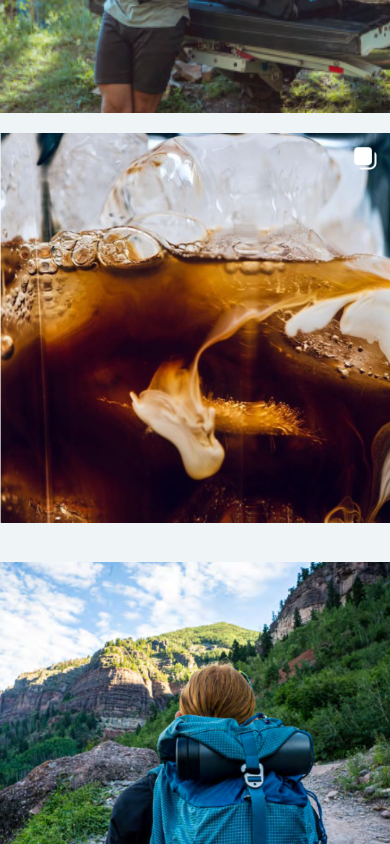
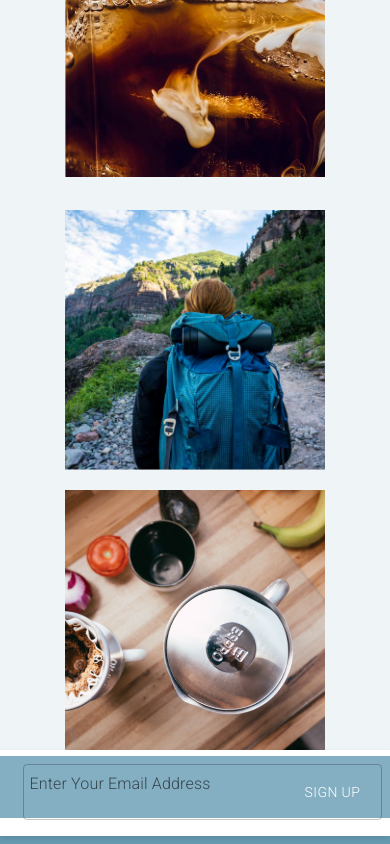
Before and after one commit to Mirza-herenda/espro-web-page, a React (Create React App) app: page / in a window 390 px wide. Shown: the part 7453-8297 px from the top of the page. Built offline with nearby package versions, Linux system fonts and the light colour scheme.

Commit message:
testing resposive

```diff
--- a/src/components/Footer.js
+++ b/src/components/Footer.js
@@ -26,7 +26,7 @@ function Footer() {
         </div>
         <TextField
           className="input"
-          label="Enter Your Email Adress"
+          label="Enter Your Email Address"
           sx={{ border: "none" }}
           InputProps={{
             endAdornment: (
@@ -37,7 +37,7 @@ function Footer() {
               </InputAdornment>
             ),
           }}
-        ></TextField>
+        />
       </Toolbar>
       <Toolbar className="BottomToolBar">
         <Box className="middle">
--- a/src/styles/BestMoments.css
+++ b/src/styles/BestMoments.css
@@ -1,34 +1,32 @@
-.MainDivWrapper{
-    background-color: #EFF5F7;
+.MainDivWrapper {
+  background-color: #eff5f7;
   width: 100%;
   height: 100%;
 }
-.title_1{
-    color: #221F20;
+.title_1 {
+  color: #221f20;
   font-size: 36px;
-    font-family: 'Barlow Condensed', sans-serif;
+  font-family: "Barlow Condensed", sans-serif;
   font-weight: bold;
-
 }
-.topPart{
+.topPart {
   display: flex;
-    justify-content: space-between;
+  justify-content: space-around;
+  margin-top: 3%;
 }
-.textSection{
+.textSection {
   display: grid;
-    margin-left: 16%;
 }
-.descPart{
-    font-family: 'Nunito', sans-serif;
+.descPart {
+  font-family: "Nunito", sans-serif;
   font-size: 15px;
-
 }
-.ButtonFollowUs{
+.ButtonFollowUs {
   width: 295px;
   height: 50px;
   margin-top: 3%;
-font-family: 'Josefin Sans', sans-serif;
-  font-weight:normal ;
+  font-family: "Josefin Sans", sans-serif;
+  font-weight: normal;
   font-size: 12px;
   color: rgba(34, 31, 32, 1) !important;
   background-color: rgba(255, 255, 255, 1) !important;
@@ -37,45 +35,44 @@ font-family: 'Josefin Sans', sans-serif;
   padding: 10px 26px !important;
   margin-right: 20%;
 }
-.InstIcon{
+.InstIcon {
   width: 18px;
   height: 18px;
   margin-right: 5%;
 }
-.ButtonFollowUs:hover{
+.ButtonFollowUs:hover {
   width: 313px;
   height: 54px;
-
 }
 @media screen and (max-width: 600px) {
-  .topPart{
+  .topPart {
     display: grid;
     grid-template-columns: repeat(1, 1fr);
     text-align: center;
     position: relative;
   }
-  .textSection{
+  .textSection {
     margin-left: 0px;
     padding: 2%;
     text-align: center;
     justify-content: center;
   }
-  .title_1{
+  .title_1 {
     font-size: 20px;
   }
-  .descPart{
+  .descPart {
     font-size: 10px;
   }
-  .ButtonFollowUs{
+  .ButtonFollowUs {
     width: 160px;
     font-size: 9px;
     position: absolute;
     top: 50%;
-      left: 24%;
-      transition: translate(50%, -50%);
+    left: 50%;
+    transform: translate(-50%, -50%);
   }
-  .imgSection{
-    margin-top: 10%;
+  .imgSection {
+    padding-top: 20%;
     display: flex;
     justify-content: center;
     align-items: center;
@@ -83,6 +80,7 @@ height: 54px;
     flex-wrap: wrap;
     row-gap: 20px;
     column-gap: 20px;
+    width: 260px;
+    margin: 0 auto;
   }
-
 }
--- a/src/styles/Footer.css
+++ b/src/styles/Footer.css
@@ -1,45 +1,44 @@
-.footerDiv{
+.footerDiv {
   margin-top: 0.1%;
-    background-color: #659AB1;
-    width:100%;
+  background-color: #659ab1;
+  width: 100%;
   height: 100%;
-
-
 }
-.footerDiv *{
+.footerDiv * {
   margin-left: 4%;
 }
-.topTextBox{
+.topTextBox {
   display: grid;
 }
-.footerTitle{
-    font-family: 'Barlow Condensed', sans-serif;
+.footerTitle {
+  font-family: "Barlow Condensed", sans-serif;
   font-size: 36px;
-    color: #FFFFFF;
+  color: #ffffff;
 }
-.footerSubTitle{
-    font-family: 'Nunito', sans-serif;
+.footerSubTitle {
+  font-family: "Nunito", sans-serif;
   font-size: 18px;
-    color: #FFFFFF;
+  color: #ffffff;
 }
-.TopToolbar{
+.TopToolbar {
   display: flex;
-    justify-content:space-around;
-    border-bottom: 2.5px dotted #FFFFFF !important;
+  justify-content: space-around;
+  border-bottom: 2.5px dotted #ffffff !important;
   padding-bottom: 5% !important;
 }
-.input{
-    background-color: #84AEC1 !important;
-    color: #FFFFFF !important;
+.input {
+  background-color: #84aec1 !important;
+  color: #ffffff !important;
   width: 740px !important;
   height: 62px !important;
   text-align: right !important;
 }
-.BtnSignIn{
-    color: #FFFFFF !important;
+
+.BtnSignIn {
+  color: #ffffff !important;
   border: none !important;
 }
-.BottomToolBar{
+.BottomToolBar {
   display: flex !important;
   justify-content: space-around !important;
   align-items: center !important;
@@ -50,21 +49,21 @@
   display: grid;
   align-items: center;
 }
-.whiteLogo{
+.whiteLogo {
   width: 268px;
   height: 62px;
   object-fit: contain;
 }
-.leftTitle{
-    font-family: 'Nunito', sans-serif;
+.leftTitle {
+  font-family: "Nunito", sans-serif;
   font-size: 16px;
   width: 200px;
   margin-top: 5%;
-    color: #FFFFFF;
+  color: #ffffff;
 }
-.middle{
+.middle {
   display: grid;
-    grid-template-columns: repeat(5,1fr);
+  grid-template-columns: repeat(5, 1fr);
   grid-gap: 14%;
   color: white;
   margin-top: 1%;
@@ -75,81 +74,76 @@
   display: flex;
   align-items: center;
 }
-.middle0,.middle1,.middle2,.middle3.middle4{
+.middle0,
+.middle1,
+.middle2,
+.middle3.middle4 {
   display: grid;
   grid-gap: 10%;
 }
-.titleMiddle1{
-    font-family:"Josefin Sans",sans-serif;
+.titleMiddle1 {
+  font-family: "Josefin Sans", sans-serif;
   font-size: 20px;
   font-weight: bold;
 }
-.subtitleMiddle{
+.subtitleMiddle {
   font-size: 14px;
-    font-family: "Nunito",sans-serif;
+  font-family: "Nunito", sans-serif;
   font-weight: normal;
   padding: 5%;
 }
-.iconsDiv{
+.iconsDiv {
   display: grid;
-    grid-template-columns: repeat(3,1fr);
+  grid-template-columns: repeat(3, 1fr);
   margin-top: 5%;
-    color: #84AEC1;
+  color: #84aec1;
   grid-gap: 5%;
 }
-.IconBtn{
-    background-color: #84AEC1 !important;
+.IconBtn {
+  background-color: #84aec1 !important;
 }
-.bottomToolbar{
+.bottomToolbar {
   display: flex;
   margin-top: 5%;
-    color: #EFF5F7;
+  color: #eff5f7;
   justify-content: space-between;
   font-size: 13px;
-    font-family: "Nunito",sans-serif;
+  font-family: "Nunito", sans-serif;
 }
-.textBottomLeft{
+.textBottomLeft {
   margin-left: 9%;
 }
-.textBottomRight{
+.textBottomRight {
   margin-left: 70%;
 }
 
-
-@media screen and (max-width:600px) {
-    .TopToolbar{
+@media screen and (max-width: 600px) {
+  .TopToolbar {
     display: grid;
-        grid-template-columns: repeat(1,1fr);
+    grid-template-columns: repeat(1, 1fr);
     margin: 0 auto;
     padding: 10px;
     background-color: #fff;
     box-shadow: 0 2px 5px rgba(0, 0, 0, 0.1);
   }
 
-    .footerTitle{
+  .footerTitle {
     font-size: 20px;
   }
 
-    .footerSubTitle{
+  .footerSubTitle {
     font-size: 14px;
-        color: #FFFFFF;
+    color: #ffffff;
+  }
+  .input {
+    position: absolute !important;
+    padding: 2% !important;
+    width: 100% !important;
   }
 
-    .input{
-        width: 100%;
-        max-width: 300px;
-        height: 40px;
-        font-size: 14px;
-        padding: 8px;
-        border: 1px solid #ccc;
-        border-radius: 4px;
-        box-sizing: border-box;
-        margin-top: 10px;
-    }
-
-    .middle{
+  .middle {
     display: grid;
-        grid-template-columns: repeat(1,1fr);
+    grid-template-columns: repeat(1, 1fr);
     margin: 0 auto;
     padding: 3px;
     box-shadow: 0 2px 5px rgba(0, 0, 0, 0.1);
@@ -160,31 +154,35 @@
     margin-top: 5%;
   }
 
-    .whiteLogo{
+  .whiteLogo {
     width: 100%;
     max-width: 200px;
     margin: 0 auto;
     padding-top: 20px;
   }
 
-    .middle0, .middle1, .middle2, .middle3, .middle4{
+  .middle0,
+  .middle1,
+  .middle2,
+  .middle3,
+  .middle4 {
     display: grid;
     grid-gap: 1%;
     margin: 20px 0;
   }
 
-    .titleMiddle1{
+  .titleMiddle1 {
     font-size: 18px;
     margin: 0;
   }
 
-    .subtitleMiddle{
+  .subtitleMiddle {
     font-size: 14px;
-        color: #FFFFFF;
+    color: #ffffff;
     margin: 0;
   }
 
-    .bottomToolbar{
+  .bottomToolbar {
     margin-top: 50px;
     display: flex;
     justify-content: space-around;
@@ -193,16 +191,18 @@
     margin: 0 auto;
   }
 
-    .textBottomLeft, .textBottomRight, .textBottomRight2{
+  .textBottomLeft,
+  .textBottomRight,
+  .textBottomRight2 {
     font-size: 14px;
     color: #fff;
     margin: 0;
   }
-.IconBtn{
+  .IconBtn {
     width: 20px !important;
     height: 20px !important;
   }
-.iconsDiv{
+  .iconsDiv {
     text-align: center;
     display: flex;
     justify-content: center;
```
Lines whose indentation alone changed are shown as unchanged.
